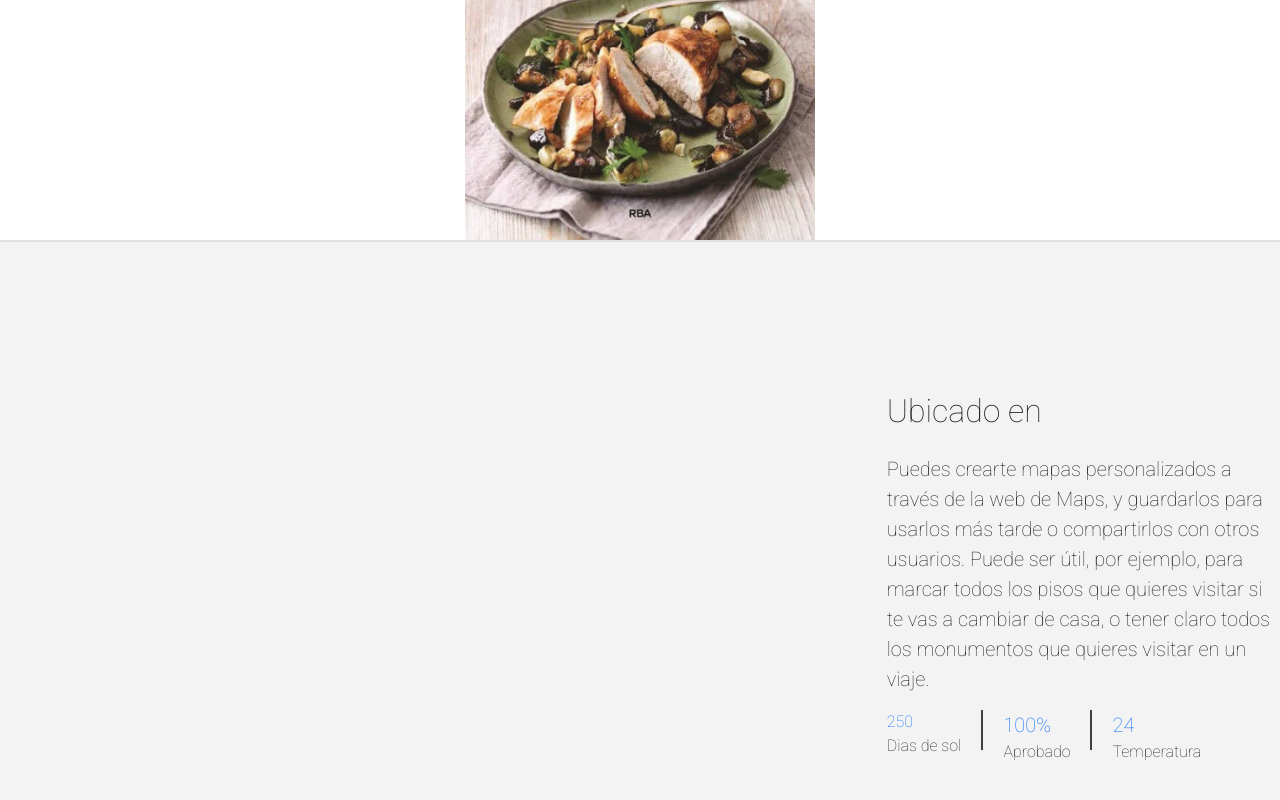
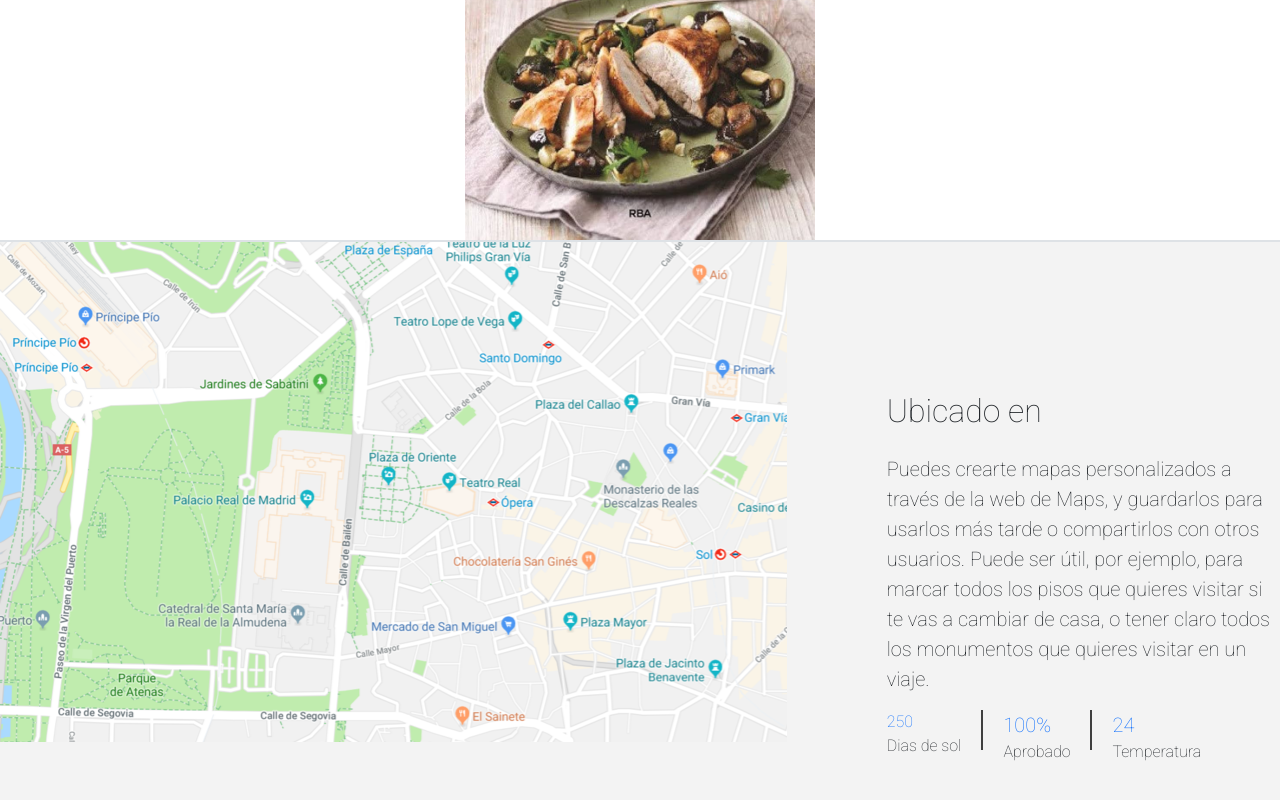
Before and after one commit to rdieticiewicz/proyectoboostrap, a plain HTML site: page index.html in a window 1280 px wide. Shown: the part 1828-2628 px from the top of the page. Drawn offline with nearby package versions, Linux system fonts and the light colour scheme; a web font is replaced by a local one.

Commit message:
se agrego mapa

```diff
--- a/main/estilos.css
+++ b/main/estilos.css
@@ -57,7 +57,7 @@ display: none;
 /*mapa*/
 
 .mapa{
-  background: url(./imagenes/imagen9.jpg);
+  background: url(/imagenes/imagen9.jpg);
   width: 100%;
   height: 500px;
 }
```
